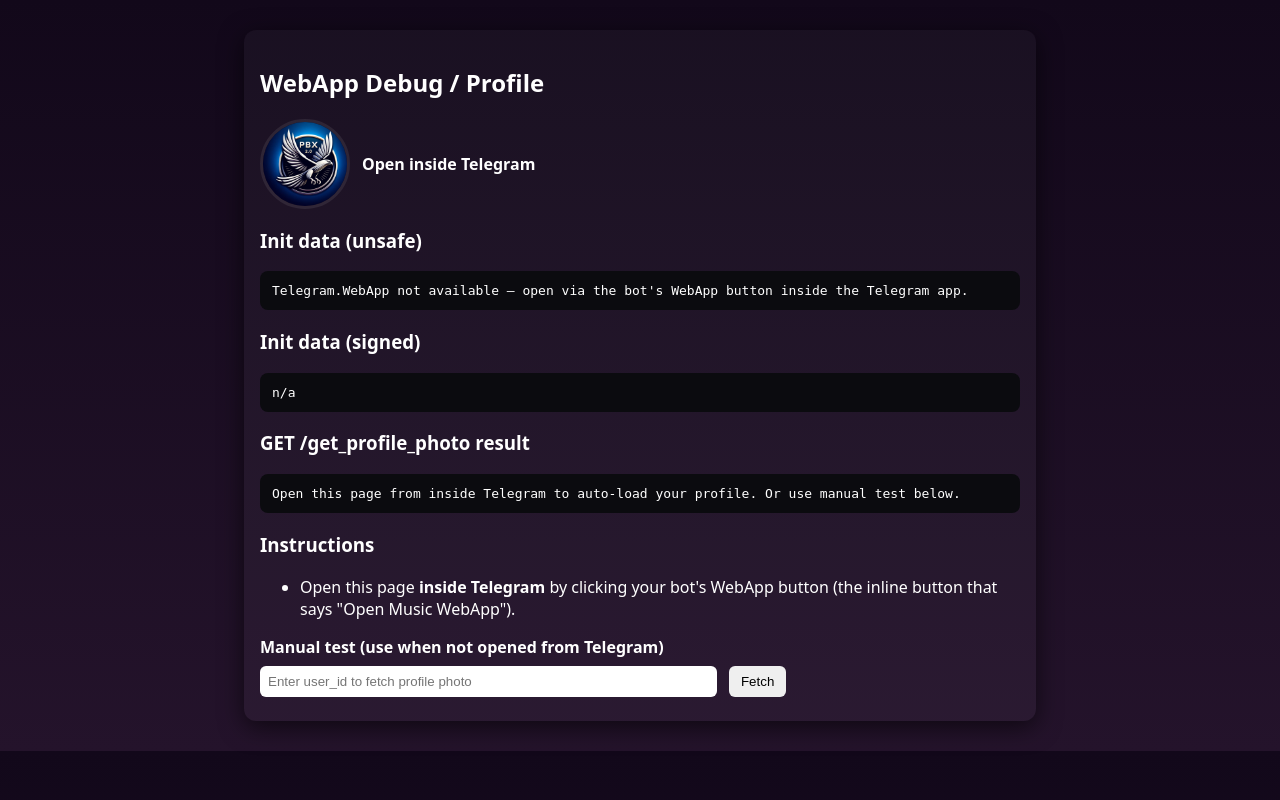
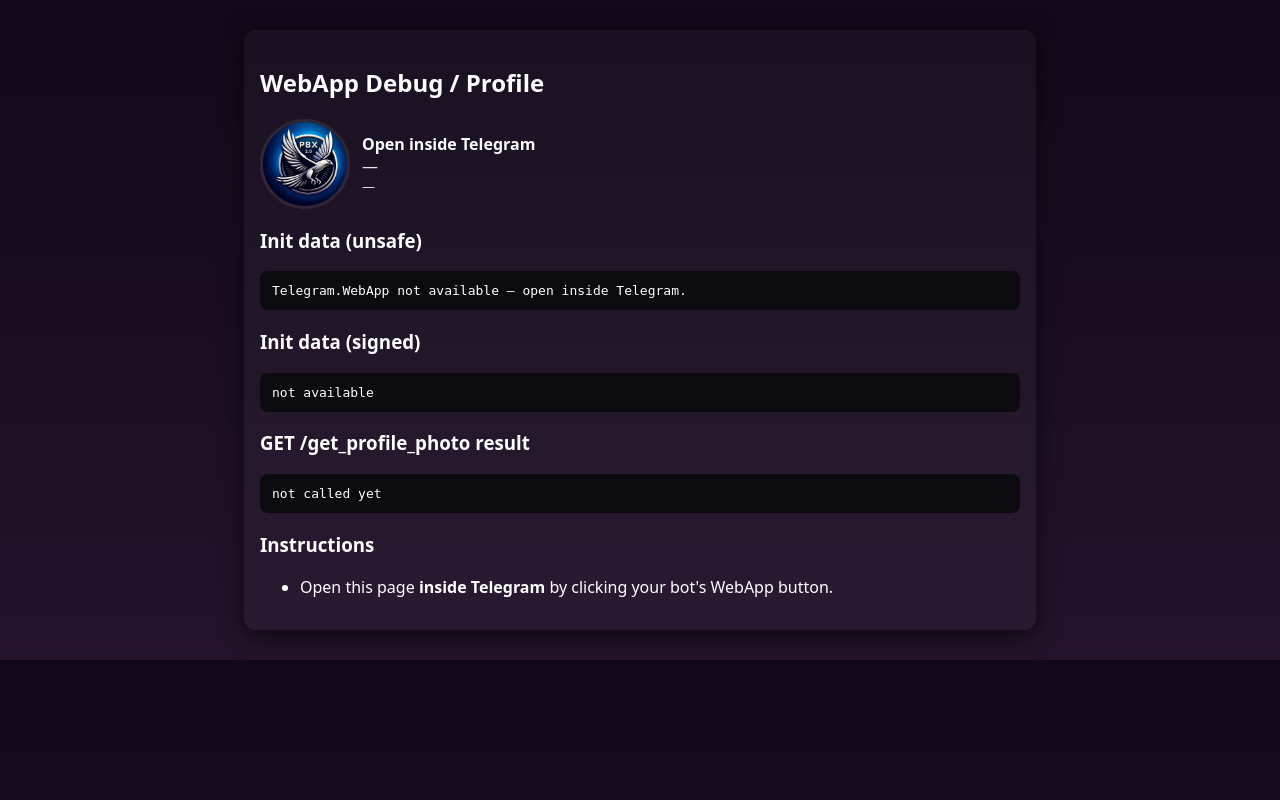
Before and after one commit to VIPBAD/DEMO, a FastAPI app: page / in a window 1280 px wide. Run offline with FastAPI, Linux system fonts and the light colour scheme; parts of the project's set-up code (start-up, migrations or seed data) failed here and were passed over.

Commit message:
Update index.html

```diff
--- a/templates/index.html
+++ b/templates/index.html
@@ -36,96 +36,48 @@
 
     <h3>Instructions</h3>
     <ul>
-      <li>Open this page <strong>inside Telegram</strong> by clicking your bot's WebApp button (the inline button that says "Open Music WebApp").</li>
+      <li>Open this page <strong>inside Telegram</strong> by clicking your bot's WebApp button.</li>
     </ul>
   </div>
 
 <script>
-  const initUnsafeEl = document.getElementById('initUnsafe');
-  const initSignedEl = document.getElementById('initSigned');
   const fullnameEl = document.getElementById('fullname');
   const usernameEl = document.getElementById('username');
   const useridEl = document.getElementById('userid');
   const avatarEl = document.getElementById('avatar');
+  const initUnsafeEl = document.getElementById('initUnsafe');
+  const initSignedEl = document.getElementById('initSigned');
   const photoResultEl = document.getElementById('photoResult');
-
-  // Manual tester UI (for non-Telegram testing)
-  const card = document.querySelector('.card');
-  const manualDiv = document.createElement('div');
-  manualDiv.style.marginTop = '14px';
-  manualDiv.innerHTML = `
-    <div style="margin-bottom:8px"><strong>Manual test (use when not opened from Telegram)</strong></div>
-    <input id="manualUserId" placeholder="Enter user_id to fetch profile photo" style="padding:8px;border-radius:6px;border:0;outline:0;width:58%" />
-    <button id="manualBtn" style="padding:8px 12px;border-radius:6px;border:0;margin-left:8px;cursor:pointer">Fetch</button>
-    <div id="manualMsg" style="margin-top:8px;font-size:13px;opacity:0.9"></div>
-  `;
-  card.appendChild(manualDiv);
-
-  document.getElementById('manualBtn').addEventListener('click', () => {
-    const uid = document.getElementById('manualUserId').value.trim();
-    if(!uid){ document.getElementById('manualMsg').textContent = 'Please enter a user id.'; return; }
-    document.getElementById('manualMsg').textContent = 'loading...';
-    fetch('/get_profile_photo?user_id=' + encodeURIComponent(uid), {cache: "no-store", credentials: "same-origin"})
-      .then(r => r.json())
-      .then(js => {
-        document.getElementById('manualMsg').textContent = JSON.stringify(js);
-        avatarEl.src = (js && js.photo_url) ? js.photo_url : "/static/default-avatar.png";
-        fullnameEl.textContent = 'Manual test';
-        usernameEl.textContent = '';
-        useridEl.textContent = 'user.id = ' + uid;
-      })
-      .catch(err => {
-        document.getElementById('manualMsg').textContent = 'Error: ' + err.message;
-      });
-  });
 
   const tg = window.Telegram?.WebApp;
 
-  function showNotInsideTelegram() {
-    initUnsafeEl.textContent = "Telegram.WebApp not available — open via the bot's WebApp button inside the Telegram app.";
-    initSignedEl.textContent = "n/a";
+  if (!tg) {
+    initUnsafeEl.textContent = "Telegram.WebApp not available — open inside Telegram.";
     fullnameEl.textContent = "Open inside Telegram";
-    usernameEl.textContent = "";
-    useridEl.textContent = "";
-    photoResultEl.textContent = "Open this page from inside Telegram to auto-load your profile. Or use manual test below.";
-  }
-
-  if (!tg) {
-    showNotInsideTelegram();
-    console.warn("Telegram.WebApp not available. Open via bot's WebApp button inside Telegram.");
   } else {
-    try{ tg.expand(); }catch(e){}
+    try { tg.expand(); } catch(e){}
     const unsafe = tg.initDataUnsafe || null;
     const signed = tg.initData || null;
+
     initUnsafeEl.textContent = JSON.stringify(unsafe, null, 2);
-    initSignedEl.textContent = signed ? JSON.stringify(signed, null, 2) : "not provided";
+    initSignedEl.textContent = signed || "not provided";
 
     const user = unsafe?.user || null;
     if (user) {
-      const fullname = [user.first_name, user.last_name].filter(Boolean).join(' ');
-      fullnameEl.textContent = fullname || "Unknown";
+      fullnameEl.textContent = [user.first_name, user.last_name].filter(Boolean).join(' ') || "Unknown";
       usernameEl.textContent = user.username ? ("@" + user.username) : "";
       useridEl.textContent = "user.id = " + user.id;
 
       photoResultEl.textContent = "loading...";
-      const endpoint = '/get_profile_photo?user_id=' + encodeURIComponent(user.id);
-      fetch(endpoint, {cache: "no-store", credentials: "same-origin"})
-        .then(r => {
-          if(!r.ok) throw new Error("network " + r.status);
-          return r.json();
-        })
+      fetch('/get_profile_photo?user_id=' + encodeURIComponent(user.id), {cache: "no-store"})
+        .then(r => r.json())
         .then(js => {
           photoResultEl.textContent = JSON.stringify(js, null, 2);
           avatarEl.src = (js && js.photo_url) ? js.photo_url : "/static/default-avatar.png";
         })
         .catch(err => {
-          photoResultEl.textContent = "fetch error: " + (err.message || err);
-          avatarEl.src = "/static/default-avatar.png";
+          photoResultEl.textContent = "error: " + err.message;
         });
-    } else {
-      initUnsafeEl.textContent = JSON.stringify(unsafe, null, 2);
-      useridEl.textContent = "initDataUnsafe.user not present";
-      photoResultEl.textContent = "user info not present in initDataUnsafe";
     }
   }
 </script>
```
